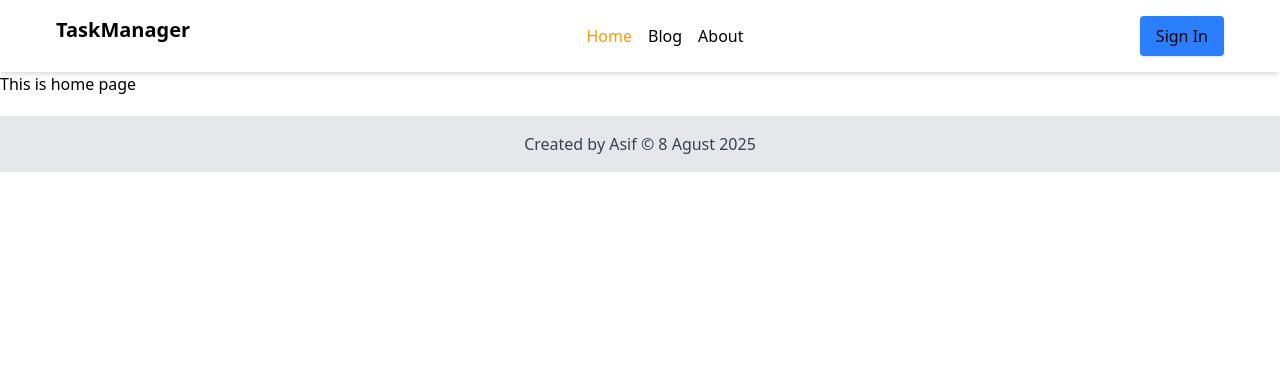
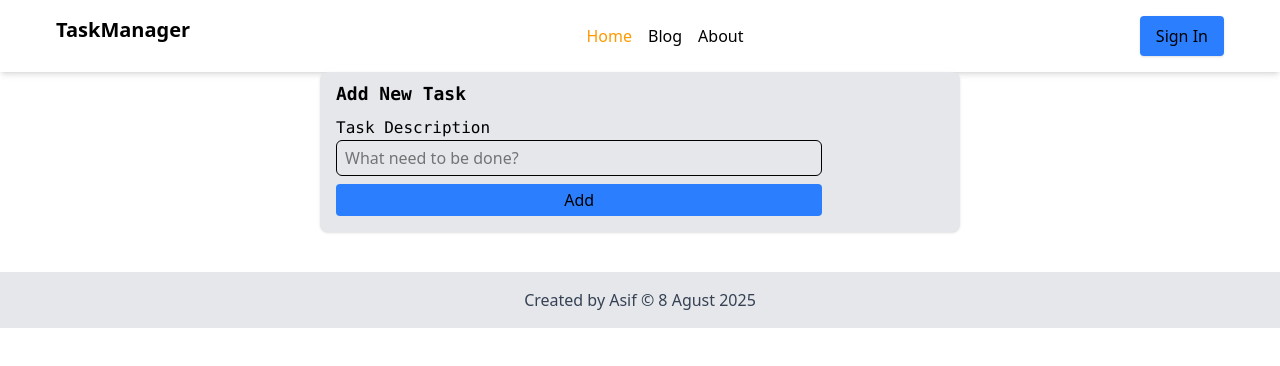
Before and after one commit to AsifMia-dev/React-App, a React (Vite) app: page / in a window 1280 px wide. Shown: the top 366 px of the page. Built offline with nearby package versions, Linux system fonts and the light colour scheme.

Commit message:
Add Task component

```diff
--- a/src/App.jsx
+++ b/src/App.jsx
@@ -3,11 +3,18 @@ import Button from './Components/Button';
 import Layout from './Components/Layout';
 import AppRoutes from './AppRoutes/AppRoutes';
 import Login from './AuthenTicate/Login';
+import { useState } from 'react';
 
 function App() {
+  const [allTask,setAllTask] = useState([]);
+
+    const AddTask = (task)=>{
+      setAllTask([...allTask,task]);
+    }
+    console.log(allTask);
   return (
     <>
-      <AppRoutes />
+      <AppRoutes greet={AddTask} tasks={allTask}/>
     </>
   )
 }
--- a/src/AppRoutes/AppRoutes.jsx
+++ b/src/AppRoutes/AppRoutes.jsx
@@ -7,10 +7,10 @@ import Register from "../AuthenTicate/Register";
 
 
 
-function AppRoutes(){
+function AppRoutes({greet,tasks}){
     return (
         <Routes>
-            <Route path="/" element={<Home />} />
+            <Route path="/" element={<Home greet={greet} tasks={tasks}/>} />
             <Route path="/about" element={<About />} />
             <Route path="/blog" element={<Blog />} />
             <Route path="signin" element={<SignIn />} />
--- a/src/AuthenTicate/Login.jsx
+++ b/src/AuthenTicate/Login.jsx
@@ -18,7 +18,7 @@ function Login(){
                 <InputGroup
                 label="Password"
                 placeholder="Place your password"
-                type="text"
+                type="password"
                 />
                 <button className="w-[79%] bg-blue-500 py-2 rounded cursor-pointer hover:bg-blue-600">Login</button>
                 <div class="text-sm mb-4 text-gray-600">
--- a/src/Components/NavItem.jsx
+++ b/src/Components/NavItem.jsx
@@ -3,7 +3,6 @@ import { Link , useLocation } from 'react-router-dom';
 function NavItem({ path, name }) {
   const location = useLocation();
   const currentPath = location.pathname;
-  console.log("Current Path:", currentPath);
   return (
     <Link
         to={path}
--- a/src/Pages/Home.jsx
+++ b/src/Pages/Home.jsx
@@ -1,13 +1,26 @@
 import Layout from "../Components/Layout";
+import CreateTask from "../Tasks/CreateTask";
 
 
-function Home(){
+function Home({greet,tasks}){
+    console.log("Task from home" ,tasks);
     return(
         <Layout>
-            <h1>
-                This is home page
-            </h1>
+            <CreateTask greet={greet}/>
+            <div className="container mx-auto mt-10 bg-gray-200 h-auto w-full">
 
+                   {tasks.map((task, index) => {
+                    return (
+                        <li
+                            className="bg-gray-500 px-4 pt-2 text-white w-full h-10 list-none mb-0.5 rounded hover:bg-gray-400"
+                        >
+                            {task}
+                        </li>
+                    );
+                })}
+
+
+            </div>
         </Layout>
     );
 }
--- /dev/null
+++ b/src/Tasks/CreateTask.jsx
@@ -0,0 +1,43 @@
+import { useState } from "react";
+import Button from "../Components/Button";
+
+function CreateTask({greet}){
+    const [task, setTask] = useState("");
+
+    const handleSubmit = (e)=>{
+        e.preventDefault();
+        if (task.trim() === ""){
+           alert("Enter your Task");
+           return;
+        }
+        greet(task);
+        setTask('');
+
+    }
+    return(
+        <>
+            <div className="w-[50%] mx-auto bg-gray-200 h-auto rounded-lg shadow py-2 ">
+                <h1 className="px-4 text-lg font-mono font-bold">Add New Task</h1>
+                <div className="container mx-auto px-4 py-2">
+                    <form className="flex flex-col" onSubmit={handleSubmit}>
+                        <label htmlFor="task_description" className="text-md font-mono font-light">Task Description</label>
+                       <input
+                            id="task_description"
+                            name="task_description"
+                            type ="text"
+                            value={task} // Controlled input
+                            placeholder="What need to be done? "
+                            className="w-[80%] h-9 p-2 border border-black rounded-md  focus:ring-blue-500"
+                            onChange={(e)=>{
+                                setTask(e.target.value);
+                            }}
+                        />
+                        <button  type="submit" className="bg-blue-500 w-[80%] py-1 rounded mt-2 cursor-pointer">Add</button>
+
+                    </form>
+                </div>
+            </div>
+        </>
+    );
+}
+export default CreateTask;
```
Also changed, not shown: src/index.css (line endings or trailing spaces).
